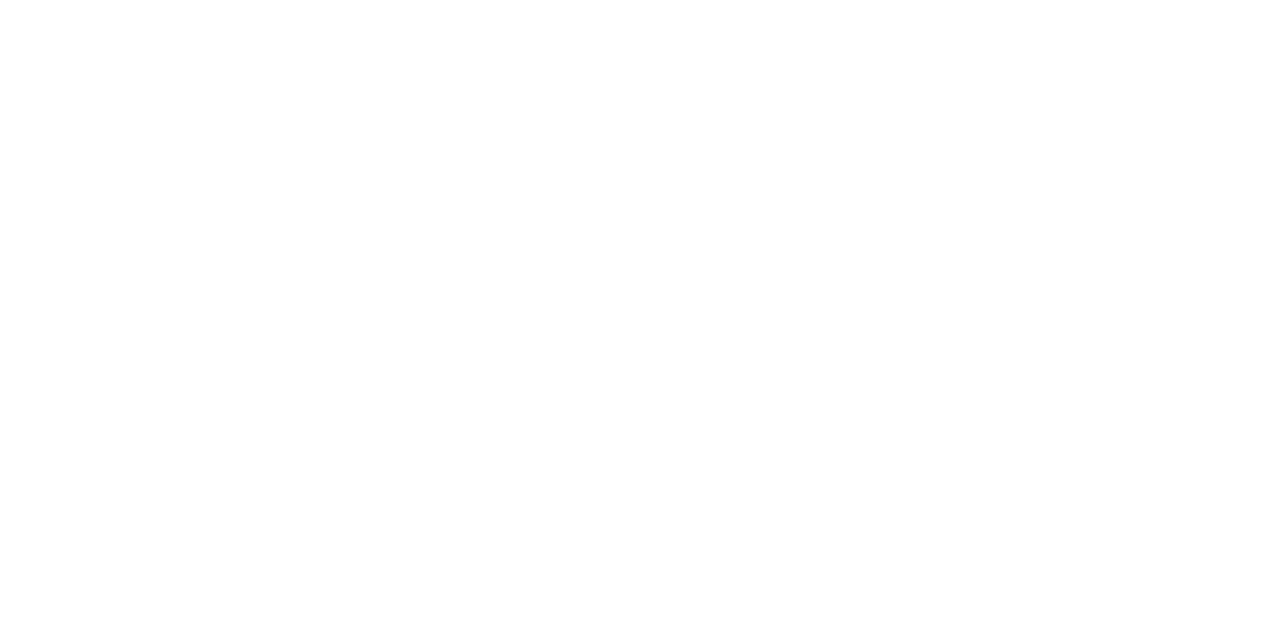
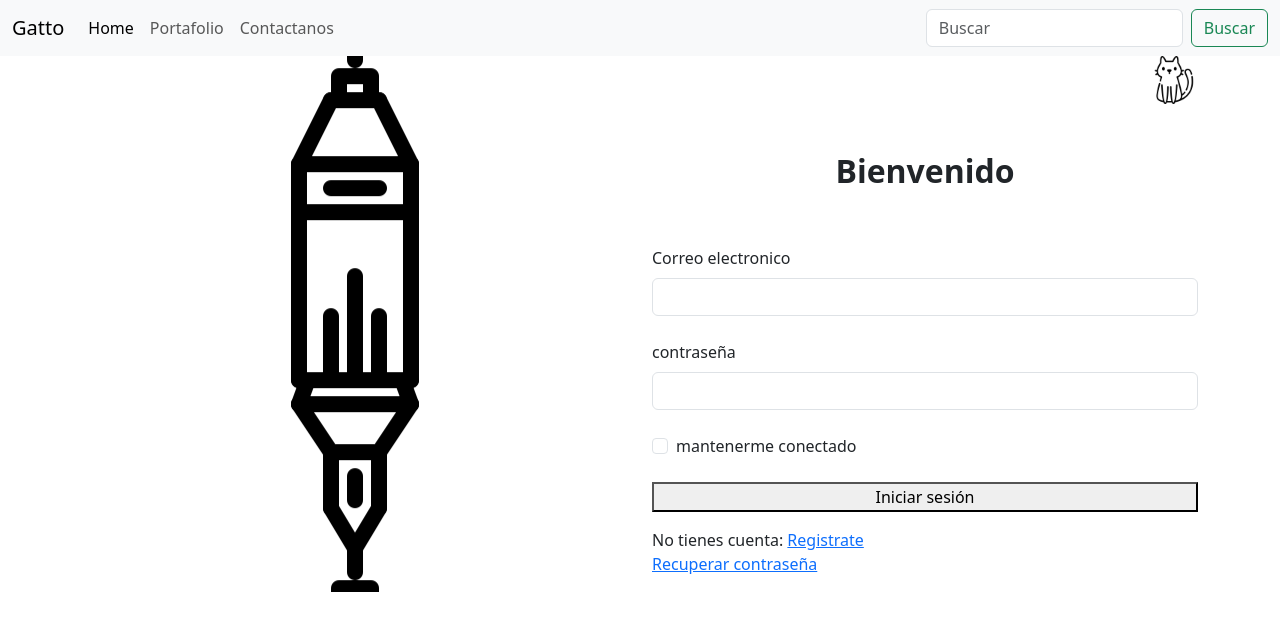
Before and after one commit to LetraDeGato/Proyecto-E-comeers, a plain HTML site: page Login.html in a window 1280 px wide. Drawn offline with nearby package versions, Linux system fonts and the light colour scheme.

Commit message:
Add login

```diff
--- a/Login.html
+++ b/Login.html
@@ -4,20 +4,86 @@
 <head>
     <meta charset="UTF-8">
     <meta name="viewport" content="width=device-width, initial-scale=1.0">
-    <title>Document</title>
+    <title>Login</title>
     <link href="https://cdn.jsdelivr.net/npm/bootstrap@5.3.2/dist/css/bootstrap.min.css" rel="stylesheet"
         integrity="sha384-T3c6CoIi6uLrA9TneNEoa7RxnatzjcDSCmG1MXxSR1GAsXEV/Dwwykc2MPK8M2HN" crossorigin="anonymous">
     <script src="https://cdn.jsdelivr.net/npm/bootstrap@5.3.2/dist/js/bootstrap.bundle.min.js"
         integrity="sha384-C6RzsynM9kWDrMNeT87bh95OGNyZPhcTNXj1NW7RuBCsyN/o0jlpcV8Qyq46cDfL"
         crossorigin="anonymous"></script>
 
+    <style>
+        .bg{
+            background-image: url(imagenes/Icon/Pencial.png);
+            background-position: center center ;
+        }
+    </style>
 </head>
 
 <body>
-
+    <nav class="navbar navbar-expand-lg bg-body-tertiary">
+        <div class="container-fluid">
+          <a class="navbar-brand" href="#">Gatto</a>
+          <button class="navbar-toggler" type="button" data-bs-toggle="collapse" data-bs-target="#navbarSupportedContent" aria-controls="navbarSupportedContent" aria-expanded="false" aria-label="Toggle navigation">
+            <span class="navbar-toggler-icon"></span>
+          </button>
+          <div class="collapse navbar-collapse" id="navbarSupportedContent">
+            <ul class="navbar-nav me-auto mb-2 mb-lg-0">
+              <li class="nav-item">
+                <a class="nav-link active" aria-current="page" href="#">Home</a>
+              </li>
+              <li class="nav-item">
+                <a class="nav-link" href="#">Portafolio</a>
+              </li>
+              <li class="nav-item">
+                <a class="nav-link" href="#">Contactanos</a>
+              </li>
+            </ul>
+            <form class="d-flex" role="search">
+              <input class="form-control me-2" type="search" placeholder="Buscar" aria-label="Search">
+              <button class="btn btn-outline-success" type="submit">Buscar</button>
+            </form>
+          </div>
+        </div>
+    </nav>
     <div class="container">
         <div class="row">
+            <div class="col bg">
 
+            </div>
+            <div class="col">
+                <div class="text-end">
+                    <img src="imagenes/Icon/cat.png" width="48" alt="">
+                </div>
+                <h2 class="fw-bold text-center py-5">Bienvenido</h2>
+
+                <!--- LOGIN --->
+
+                <form action="#">
+                    <div class="mb-4">
+                        <label for="email" class="form-label">Correo electronico</label>
+                        <input type="email" class="form-control" name="email">
+                    </div>
+                    <div class="mb-4">
+                        <label for="contraseña" class="form-label">contraseña</label>
+                        <input type="contraseña" class="form-control" name="contraseña">
+                    </div>
+                    <div class="mb-4 form-check">
+                        <input type="checkbox" name="connected" class="form-check-input" id="">
+                        <label for="connected" class="form-check-label"> mantenerme conectado</label>
+                    </div>
+
+                    <div class="d-grid">
+                        <button type="submit" class="btn-primary"> Iniciar sesión</button>
+                    </div>
+
+                    <div class="my-3">
+                        <span> No tienes cuenta: <a href="#">Registrate</a></span> <br>
+                        <span><a href="#">Recuperar contraseña</a></span>
+                    </div>
+                </form>
+
+
+            </div>
         </div>
     </div>
 
--- a/styles.css
+++ b/styles.css
@@ -1,8 +1,8 @@
 .carousel-inner img {
     width: 100%;
-    max-height: 600px;
+    max-height: 700px;
 }
 
 .carousel-inner{
- height: 600px;
+    height: 700px;
 }
```
Also changed, not shown: index.html (+6 -13 lines), imagenes/hand-pock 1.webp (added), imagenes/handpoke2.jfif (added).
